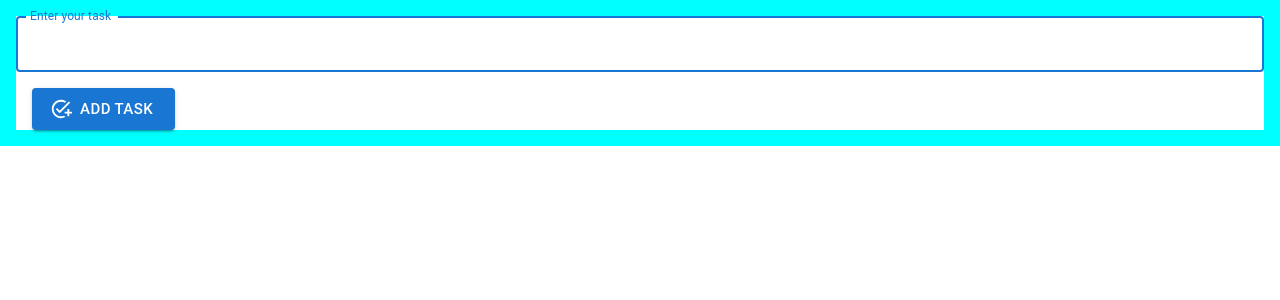
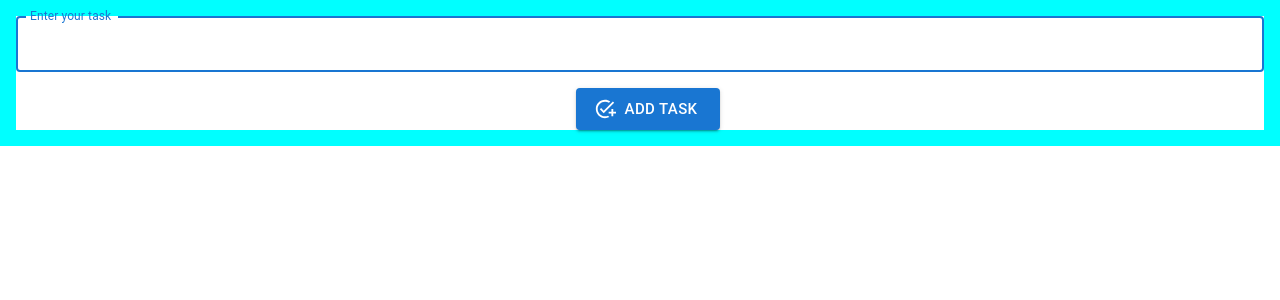
Before and after one commit to Khambazarov/todo, a React (Create React App) app: page / in a window 1280 px wide. Shown: the top 300 px of the page. Built offline with nearby package versions, Linux system fonts and the light colour scheme.

Commit message:
change some style for ADDTASK btn

```diff
--- a/src/components/Form.js
+++ b/src/components/Form.js
@@ -45,6 +45,7 @@ const ToDosContainer = () => {
           fullWidth
           autoFocus
         />
+        {/* CREATE FN TO AUTOFOCUS THE TEXTFIELD */}
         <Button
           onClick={handleSubmit}
           variant="contained"
--- a/src/styles/form.scss
+++ b/src/styles/form.scss
@@ -1,5 +1,5 @@
 .Form {
-  // text-align: center;
+  text-align: center;
   border: 1rem solid #0ff;
 
   h2 {
```
